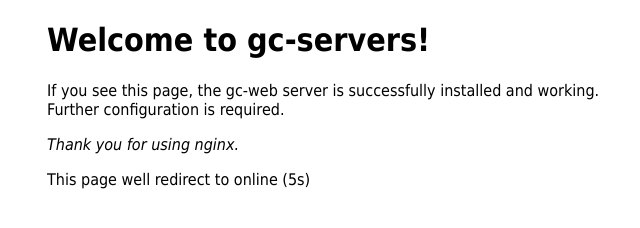
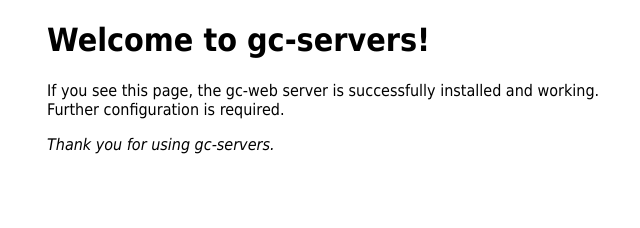
Before and after one commit to Gl1tchyBoy11/jakie-zjebanechujoweitemkidostreamowanianakickuitwitchunarazorazmozenatelefonieprzezstreamlaba, a plain HTML site: page index.html in a window 1280 px wide. Shown: the whole page, without its empty margins (313-953 px from the left). Drawn offline with Linux system fonts and the light colour scheme.

Commit message:
Update index.html

```diff
--- a/index.html
+++ b/index.html
@@ -11,21 +11,5 @@ body{width:35em;margin:0 auto;font-family:Tahoma,Verdana,Arial,sans-serif;}
 <p>If you see this page, the gc-web server is successfully installed and
 working. Further configuration is required.</p>
 
-<p><em>Thank you for using nginx.</em></p>
-
-<p>This page well redirect to online (<span id="timer">10</span>s)</p>
-<script>
-(function() {
- var d = document.getElementById('timer'), timeout = parseInt(d.innerHTML, 10);
- setTimeout(function loop() {
-   timeout--;
-   d.innerHTML = timeout;
-   if (timeout <= 0) {
-     setTimeout(function(){document.body.innerHTML=""},0);
-   } else {
-    setTimeout(loop, 1000);
-   }
- }, 1000);
-}());
-</script>
+<p><em>Thank you for using gc-servers.</em></p>
 </body></html>
```
